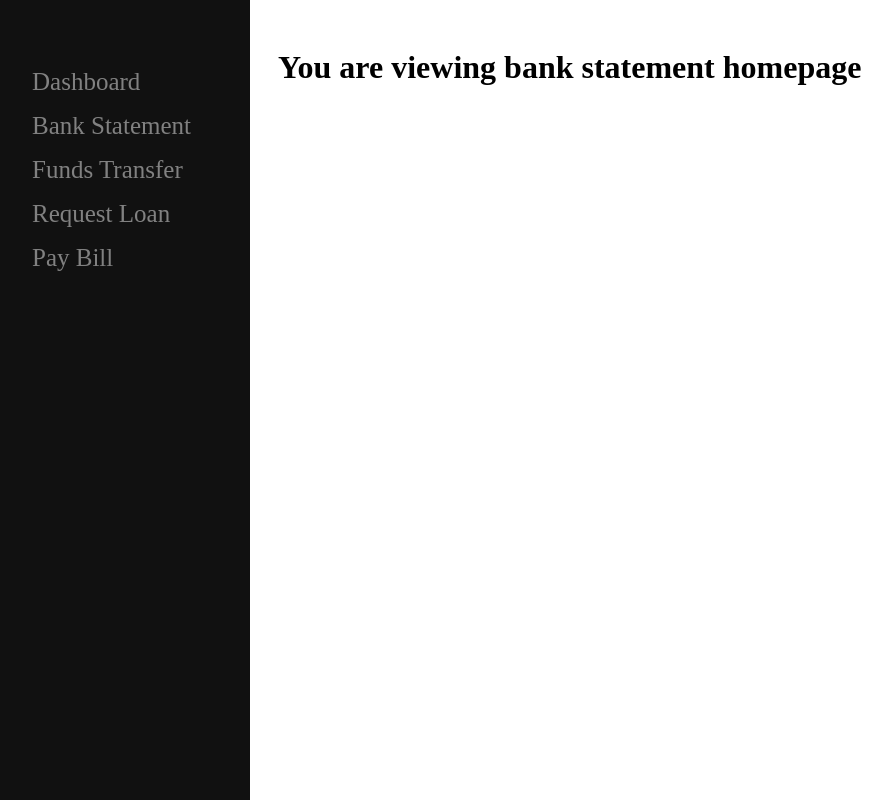
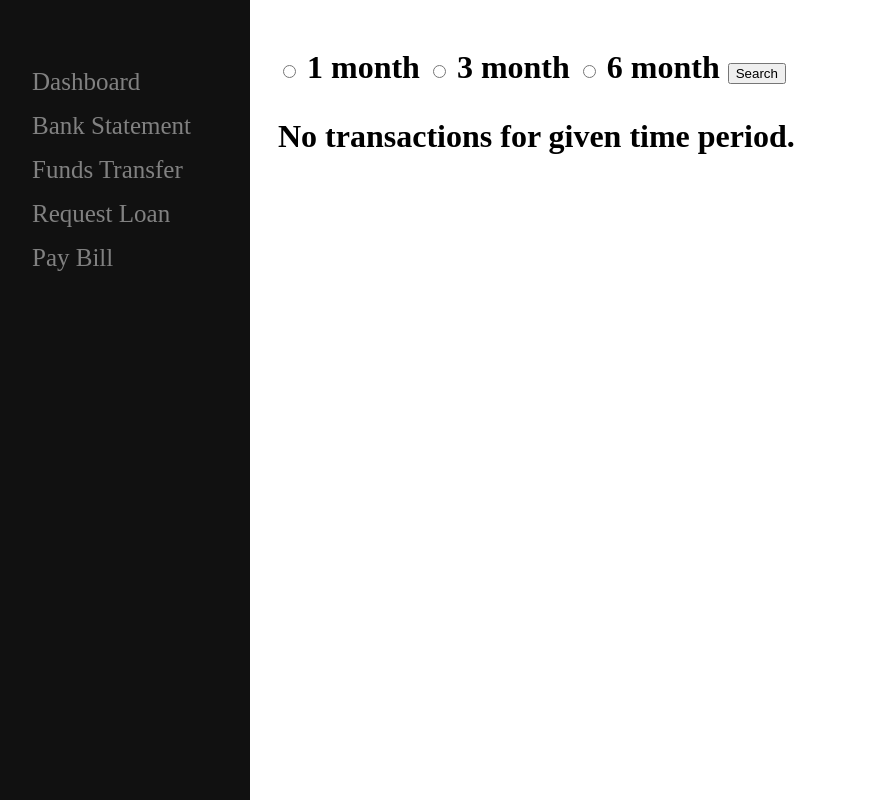
Before and after one commit to abeeralikhan/banking-sytem, a Django app: page /bankStatement/ in a window 1280 px wide. Shown: the whole page, without its empty margins (0-892 px from the left). Run offline with Django 3.2, Linux system fonts and the light colour scheme.

Commit message:
make incomplete checkbox selection form for generating the bank statement in the bankStatement app

```diff
--- a/src/bankingSystem/bankStatement/templates/bankStatement/index.html
+++ b/src/bankingSystem/bankStatement/templates/bankStatement/index.html
@@ -2,8 +2,27 @@
 
 {% block content %}
 <!-- EDIT BELOW THIS -->
+<div>
+    <form method="POST" action="">
+        {% csrf_token %}
+        <div>
+            <input type="radio" name="radio_month" value="1" id="one_month">
+            <label for="1">1 month</label>
+            <input type="radio" name="radio_month" value="3" id="three_months">
+            <label for="3">3 month</label>
+            <input type="radio" name="radio_month" value="6" id="six_months">
+            <label for="6">6 month</label>
+            <input type="submit" value="Search">
+        </div>
+    </form>
+</div>
 
-<h1>You are viewing bank statement homepage</h1>
-
+{% if transactions %}
+    {% for transaction in transactions %}
+        <h1>{{ transaction.tr_date }}</h1>
+    {% endfor %}
+{% else %}
+    <h1>No transactions for given time period.</h1>
+{% endif %}
 <!-- EDIT ABOVE THIS -->
 {% endblock content %}
--- a/src/bankingSystem/bankStatement/views.py
+++ b/src/bankingSystem/bankStatement/views.py
@@ -1,6 +1,18 @@
 from django.shortcuts import render
+from datetime import date
+from dateutil.relativedelta import relativedelta
+from .models import TransactionDetails
 
 # BANK STATEMENT VIEWS
 
+def getStartDate(n):
+    return date.today() + relativedelta(months=-n)
+
 def index(request):
-    return render(request, 'bankStatement/index.html')
+    context = {}
+
+    if request=="POST":
+        transactions = TransactionDetails.objects.filter(user_id=request.user)
+        context = {'transactions':transactions}
+
+    return render(request, 'bankStatement/index.html', context)
```
Also changed, not shown: src/bankingSystem/db.sqlite3.
